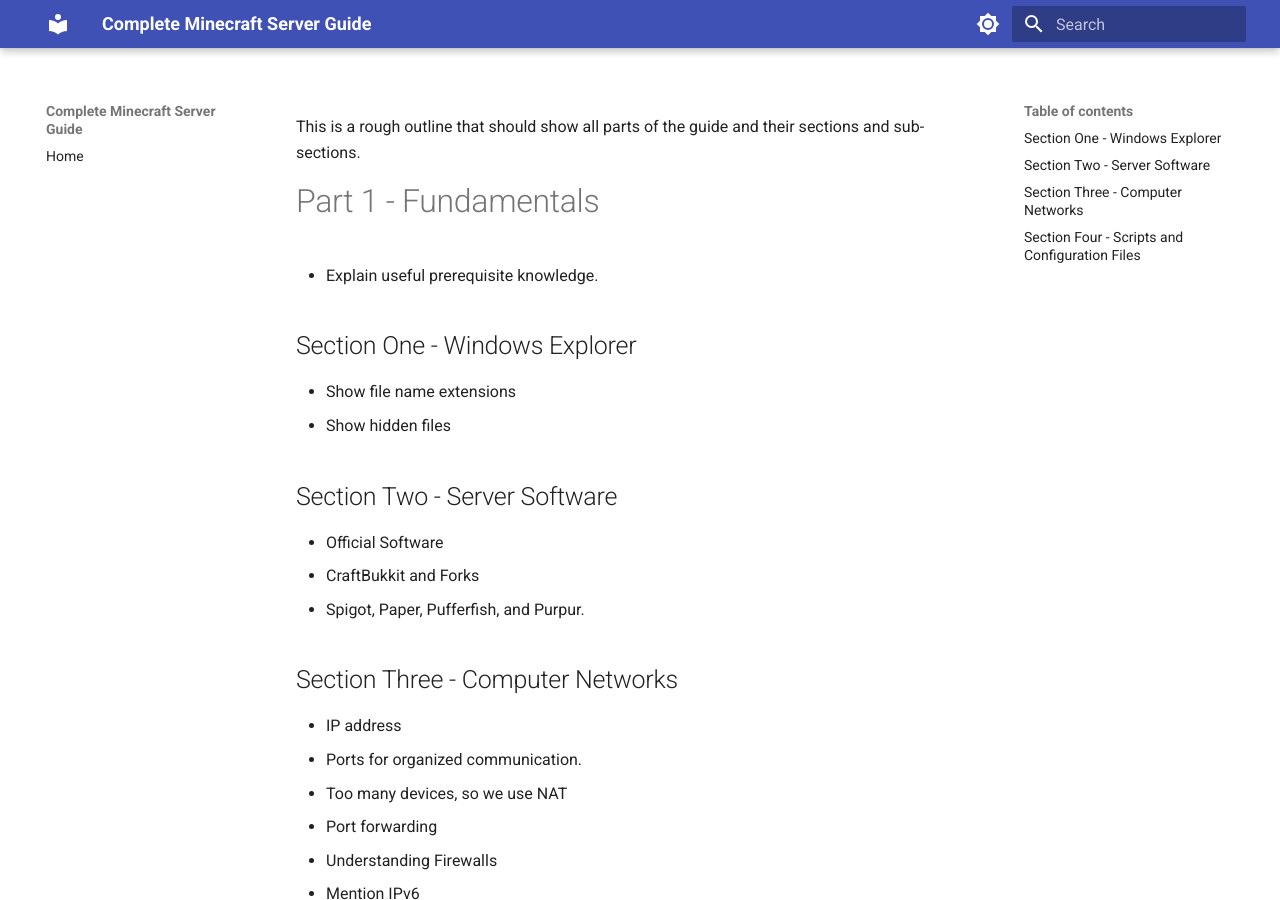
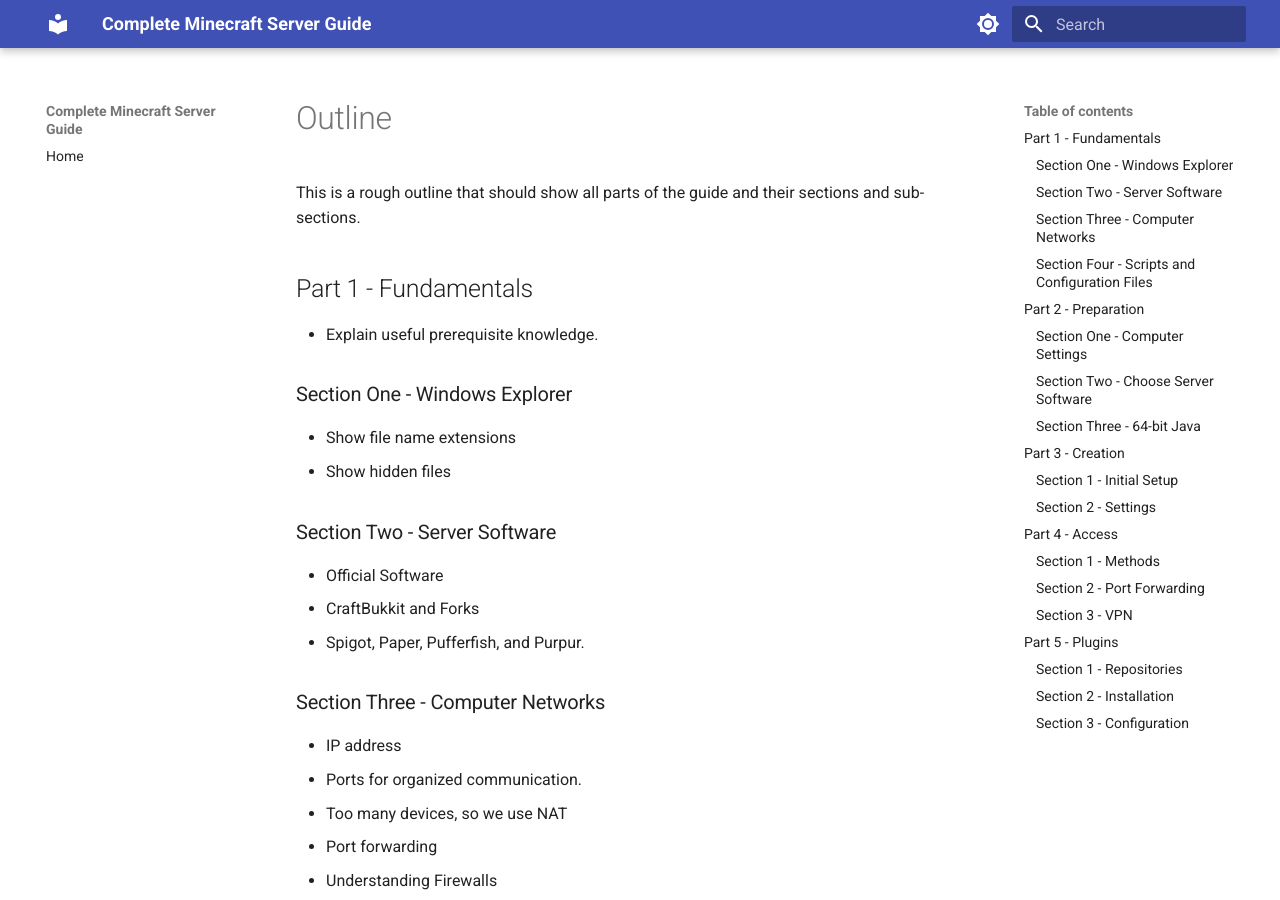
Before and after one commit to This-Is-An-Alt-Account/cmsg, an MkDocs documentation site: the page built from docs/meta/outline.md, in a window 1280 px wide and 900 px high. Built offline with MkDocs 1.6.1 and Material for MkDocs 9.7.7, drawn with Linux system fonts in a browser that asks for light colours.

Commit message:
Fixed headers

```diff
--- a/docs/meta/outline.md
+++ b/docs/meta/outline.md
@@ -1,46 +1,50 @@
+---
+title: Outline
+---
+
 This is a rough outline that should show all parts of the guide and their sections and sub-sections.
 
-# Part 1 - Fundamentals
+## Part 1 - Fundamentals
 - Explain useful prerequisite knowledge.
-## Section One - Windows Explorer
+### Section One - Windows Explorer
 - Show file name extensions
 - Show hidden files
-## Section Two - Server Software
+### Section Two - Server Software
 - Official Software
 - CraftBukkit and Forks
 - Spigot, Paper, Pufferfish, and Purpur.
-## Section Three - Computer Networks
+### Section Three - Computer Networks
 - IP address
 - Ports for organized communication.
 - Too many devices, so we use NAT
 - Port forwarding
 - Understanding Firewalls
 - Mention IPv6
-## Section Four - Scripts and Configuration Files
+### Section Four - Scripts and Configuration Files
 - Batch files
 - Config files, comments
 - Formatting, paste without it
 - Avoid notepad, Notepad++
 - Example configuration files?
 
-# Part 2 - Preparation
-## Section One - Computer Settings
+## Part 2 - Preparation
+### Section One - Computer Settings
 - File name extensions
-## Section Two - Choose Server Software
+### Section Two - Choose Server Software
 - Using Spigot/Paper over official software
 - Plugin considerations
 - Experimenting
-## Section Three - 64-bit Java
+### Section Three - 64-bit Java
 - Check version with command
 - Where to install Java from
 - Specifying specific Java version
-# Part 3 - Creation
-## Section 1 - Initial Setup
+## Part 3 - Creation
+### Section 1 - Initial Setup
 - Download server software
 - Create “run” script
 - First run
 - EULA
-## Section 2 - Settings
+### Section 2 - Settings
 - Gamemode & difficulty
 - Force game mode
 - Simulation and View Distance
@@ -49,22 +53,22 @@
 - Online mode
 - Hide Online Players
 - Enable status
-# Part 4 - Access
-## Section 1 - Methods
+## Part 4 - Access
+### Section 1 - Methods
 - Port Forwarding
 - Firewall Rules
 - VPN
-## Section 2 - Port Forwarding
+### Section 2 - Port Forwarding
 - Refresher on NAT
 - Creating rules
-## Section 3 - VPN
+### Section 3 - VPN
 - ZeroTier
 - Hamachi
-# Part 5 - Plugins
-## Section 1 - Repositories
+## Part 5 - Plugins
+### Section 1 - Repositories
 - Spigot
-## Section 2 - Installation
+### Section 2 - Installation
 - Plugins folder
 - Dependencies
-## Section 3 - Configuration
+### Section 3 - Configuration
 - Basics of config files
```
